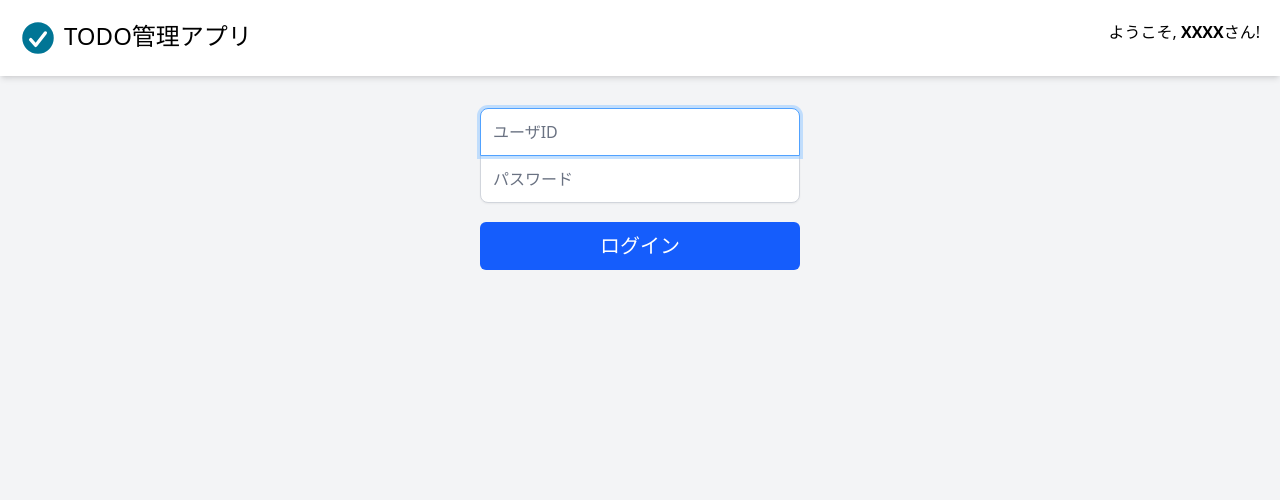
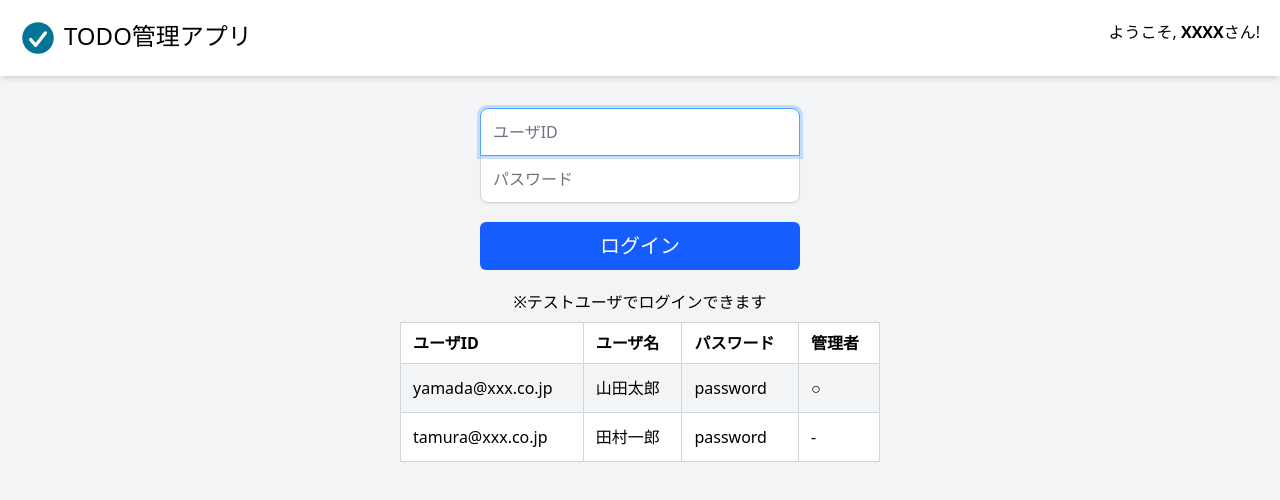
Before and after one commit to mysd33/sample-nextjs-tailwind, a Next.js app: page / in a window 1280 px wide. Shown: the top 500 px of the page. Built offline with nearby package versions, Linux system fonts and the light colour scheme.

Commit message:
表の作成

```diff
--- a/app/(login)/page.tsx
+++ b/app/(login)/page.tsx
@@ -1,4 +1,9 @@
+import TableArea from "@/components/table/TableArea";
 import LoginFormPart from "./_components/LoginFormPart";
+import TableHeaderRow from "@/components/table/TableHeaderRow";
+import TableHeaderCol from "@/components/table/TableHeaderCol";
+import TableDataRow from "@/components/table/TableDataRow";
+import TableDataCol from "@/components/table/TableDataCol";
 
 /**
  * ログイン画面
@@ -8,7 +13,36 @@ export default function LoginView() {
   return (
     <>
       <LoginFormPart />
-      {/* TODO:　テーブル */}
+      {/* テストユーザを表示するテーブル */}
+      <div className="mx-auto max-w-120">
+        <p className="mt-5 mb-2">※テストユーザでログインできます</p>
+        <TableArea
+          thead={
+            <TableHeaderRow>
+              <TableHeaderCol>ユーザID</TableHeaderCol>
+              <TableHeaderCol>ユーザ名</TableHeaderCol>
+              <TableHeaderCol>パスワード</TableHeaderCol>
+              <TableHeaderCol>管理者</TableHeaderCol>
+            </TableHeaderRow>
+          }
+          tbody={
+            <>
+              <TableDataRow>
+                <TableDataCol>yamada@xxx.co.jp</TableDataCol>
+                <TableDataCol>山田太郎</TableDataCol>
+                <TableDataCol>password</TableDataCol>
+                <TableDataCol>○</TableDataCol>
+              </TableDataRow>
+              <TableDataRow>
+                <TableDataCol>tamura@xxx.co.jp</TableDataCol>
+                <TableDataCol>田村一郎</TableDataCol>
+                <TableDataCol>password</TableDataCol>
+                <TableDataCol>-</TableDataCol>
+              </TableDataRow>
+            </>
+          }
+        />
+      </div>
     </>
   );
 }
--- /dev/null
+++ b/components/table/TableArea.tsx
@@ -0,0 +1,15 @@
+interface Props {
+  thead: React.ReactNode;
+  tbody: React.ReactNode;
+}
+
+export default function TableArea({ thead, tbody }: Props) {
+  return (
+    <>
+      <table className="w-full table-auto border-collapse border border-slate-400 text-left">
+        <thead>{thead}</thead>
+        <tbody className="bg-white">{tbody}</tbody>
+      </table>
+    </>
+  );
+}
--- /dev/null
+++ b/components/table/TableDataCol.tsx
@@ -0,0 +1,11 @@
+export default function TableDataCol({
+  children,
+}: {
+  children: React.ReactNode;
+}) {
+  return (
+    <td scope="col" className="border border-gray-300 p-3">
+      {children}
+    </td>
+  );
+}
--- /dev/null
+++ b/components/table/TableDataRow.tsx
@@ -0,0 +1,7 @@
+export default function TableDataRow({
+  children,
+}: {
+  children: React.ReactNode;
+}) {
+  return <tr className="odd:bg-gray-100 hover:bg-gray-200">{children}</tr>;
+}
--- /dev/null
+++ b/components/table/TableHeaderCol.tsx
@@ -0,0 +1,11 @@
+export default function TableHeaderCol({
+  children,
+}: {
+  children: React.ReactNode;
+}) {
+  return (
+    <th scope="col" className="border border-gray-300 bg-white px-3 py-2">
+      {children}
+    </th>
+  );
+}
--- /dev/null
+++ b/components/table/TableHeaderRow.tsx
@@ -0,0 +1,7 @@
+export default function TableHeaderRow({
+  children,
+}: {
+  children: React.ReactNode;
+}) {
+  return <tr className="bg-gray-300">{children}</tr>;
+}
```
Also changed, not shown: 2 other files (tests, documents, lock files or other folders).
